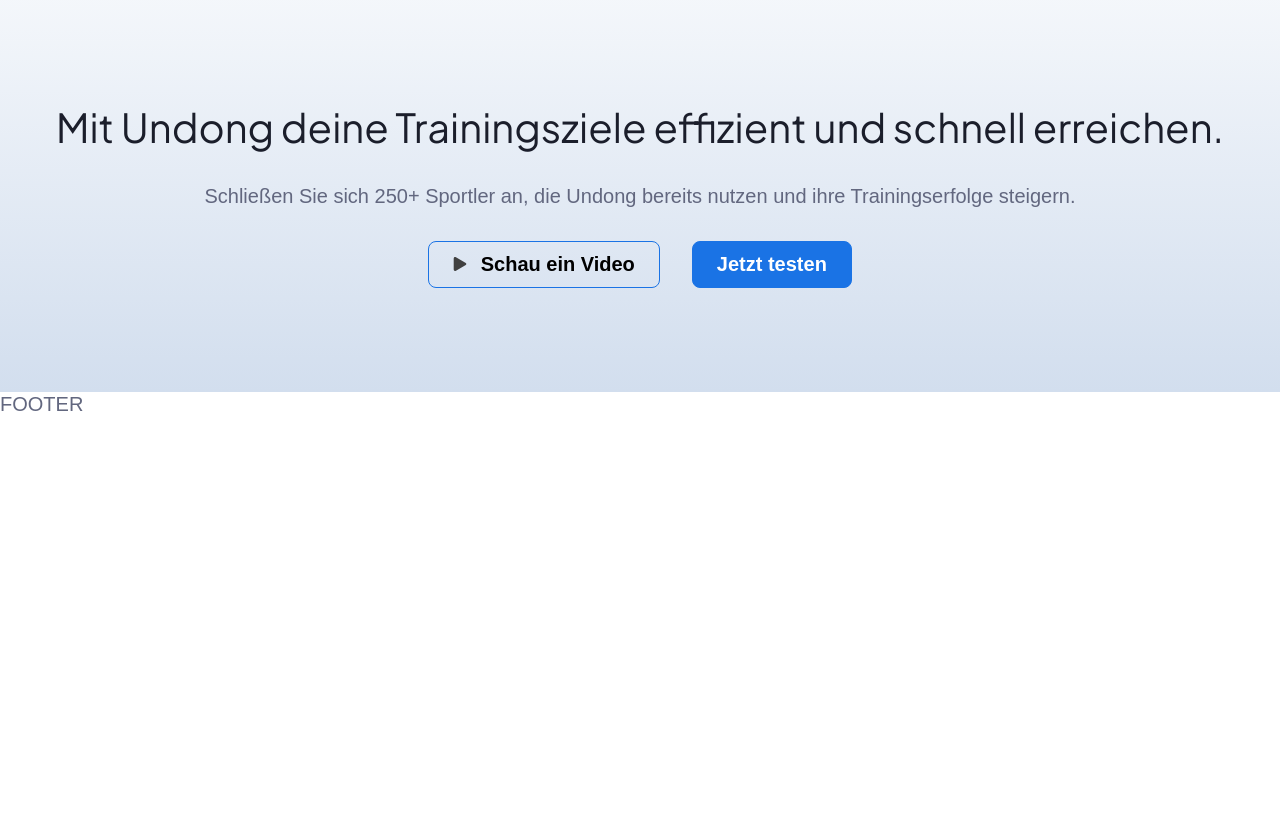
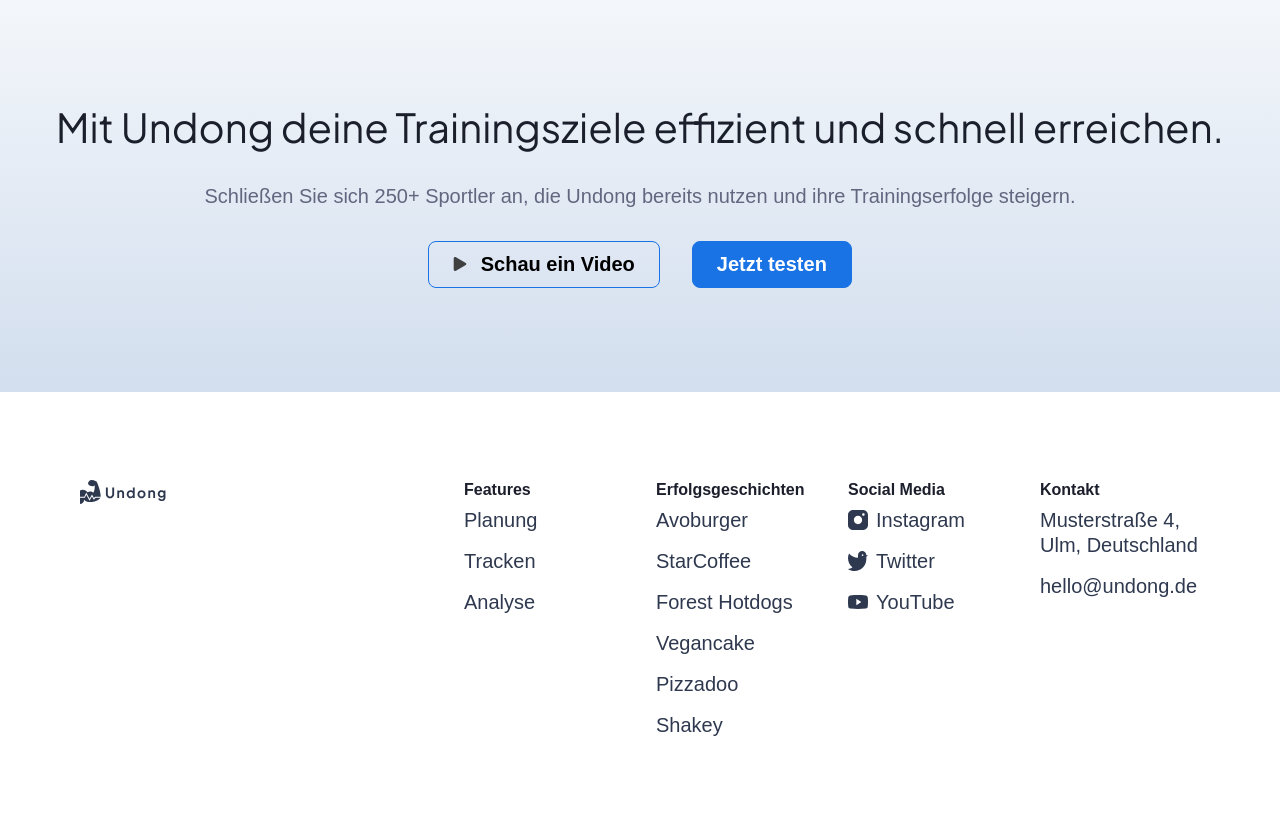
Before and after one commit to MinhKhangTran/11ty_undong_landing_page, an Eleventy site: page src/index.html in a window 1280 px wide. Shown: the part 6122-6948 px from the top of the page. Before the commit the page ends 6539 px from the top, so only its background shows below. Built offline with nearby package versions, Linux system fonts and the light colour scheme; Eleventy itself is replaced by a stand-in of ours; files that its build step writes are made by us from their sources; no server answers.

Commit message:
:sparkles: footer

```diff
--- a/src/_data/footer.json
+++ b/src/_data/footer.json
@@ -0,0 +1,71 @@
+{
+  "logo": "/images/logo.svg",
+  "feat": {
+    "title": "Features",
+    "links": [
+      {
+        "url": "/#feat__1",
+        "text": "Planung"
+      },
+      {
+        "url": "/#feat__2",
+        "text": "Tracken"
+      },
+      {
+        "url": "/#feat__3",
+        "text": "Analyse"
+      }
+    ]
+  },
+  "erfolg": {
+    "title": "Erfolgsgeschichten",
+    "links": [
+      {
+        "text": "Avoburger"
+      },
+      {
+        "text": "StarCoffee"
+      },
+      {
+        "text": "Forest Hotdogs"
+      },
+      {
+        "text": "Vegancake"
+      },
+      {
+        "text": "Pizzadoo"
+      },
+      {
+        "text": "Shakey"
+      }
+    ]
+  },
+  "social": {
+    "title": "Social Media",
+    "links": [
+      {
+        "text": "Instagram",
+        "icon": "/images/footer/instagram.svg"
+      },
+      {
+        "text": "Twitter",
+        "icon": "/images/footer/twitter.svg"
+      },
+      {
+        "text": "YouTube",
+        "icon": "/images/footer/youtube.svg"
+      }
+    ]
+  },
+  "kontakt": {
+    "title": "Kontakt",
+    "links": [
+      {
+        "text": "Musterstraße 4, Ulm, Deutschland"
+      },
+      {
+        "text": "hello@undong.de"
+      }
+    ]
+  }
+}
--- a/src/_includes/partials/footer.html
+++ b/src/_includes/partials/footer.html
@@ -1 +1,58 @@
-<footer>FOOTER</footer>
+<footer class="wrapper">
+    <div class="logo__wrapper">
+        <a href="/">
+            <img src="{{footer.logo}}" alt="logo">
+        </a>
+    </div>
+    <div class="feat__wrapper">
+        <h2>
+            {{footer.feat.title}}
+        </h2>
+        <ul>
+            {% for link in footer.feat.links %}
+            <li>
+                <a href="{{link.url}}">
+                    {{link.text}}
+                </a>
+            </li>
+            {% endfor %}
+        </ul>
+    </div>
+    <div class="erfolg__wrapper">
+        <h2>
+            {{footer.erfolg.title}}
+        </h2>
+        <ul>
+            {% for link in footer.erfolg.links %}
+            <li>
+                {{link.text}}
+            </li>
+            {% endfor %}
+        </ul>
+    </div>
+    <div class="social__wrapper">
+        <h2>
+            {{footer.social.title}}
+        </h2>
+        <ul>
+            {% for link in footer.social.links %}
+            <li class="d-flex | align-center">
+                <img src="{{link.icon}}" alt="icon">
+                {{link.text}}
+            </li>
+            {% endfor %}
+        </ul>
+    </div>
+    <div class="kontakt__wrapper">
+        <h2>
+            {{footer.kontakt.title}}
+        </h2>
+        <ul>
+            {% for link in footer.kontakt.links %}
+            <li>
+                {{link.text}}
+            </li>
+            {% endfor %}
+        </ul>
+    </div>
+</footer>
--- a/src/scss/components/_footer.scss
+++ b/src/scss/components/_footer.scss
@@ -1 +1,45 @@
 @use "sass:math";
+
+footer {
+  display: grid;
+  padding-top: math.div(88rem, 16);
+  padding-bottom: math.div(8rem, 16);
+  grid-template-areas:
+    "logo feat"
+    "erfolg social"
+    "kontakt kontakt";
+  gap: 2rem;
+  @include lg {
+    grid-template-columns: repeat(6, 1fr);
+    grid-template-rows: 1fr;
+  }
+  .logo__wrapper {
+    @include lg {
+      grid-column: 1/3;
+    }
+  }
+  .social__wrapper {
+    li {
+      gap: 0.5rem;
+    }
+  }
+
+  h2 {
+    font-weight: 700;
+    font-size: 1rem;
+    line-height: 20px;
+    color: $gray-900;
+    padding-bottom: 0.5rem;
+  }
+  ul {
+    margin: 0;
+    li {
+      margin-bottom: 1rem;
+      color: $blue-dark;
+      a {
+        text-decoration: none;
+        color: $blue-dark;
+      }
+    }
+  }
+}
```
Also changed, not shown: src/css/index.css.
